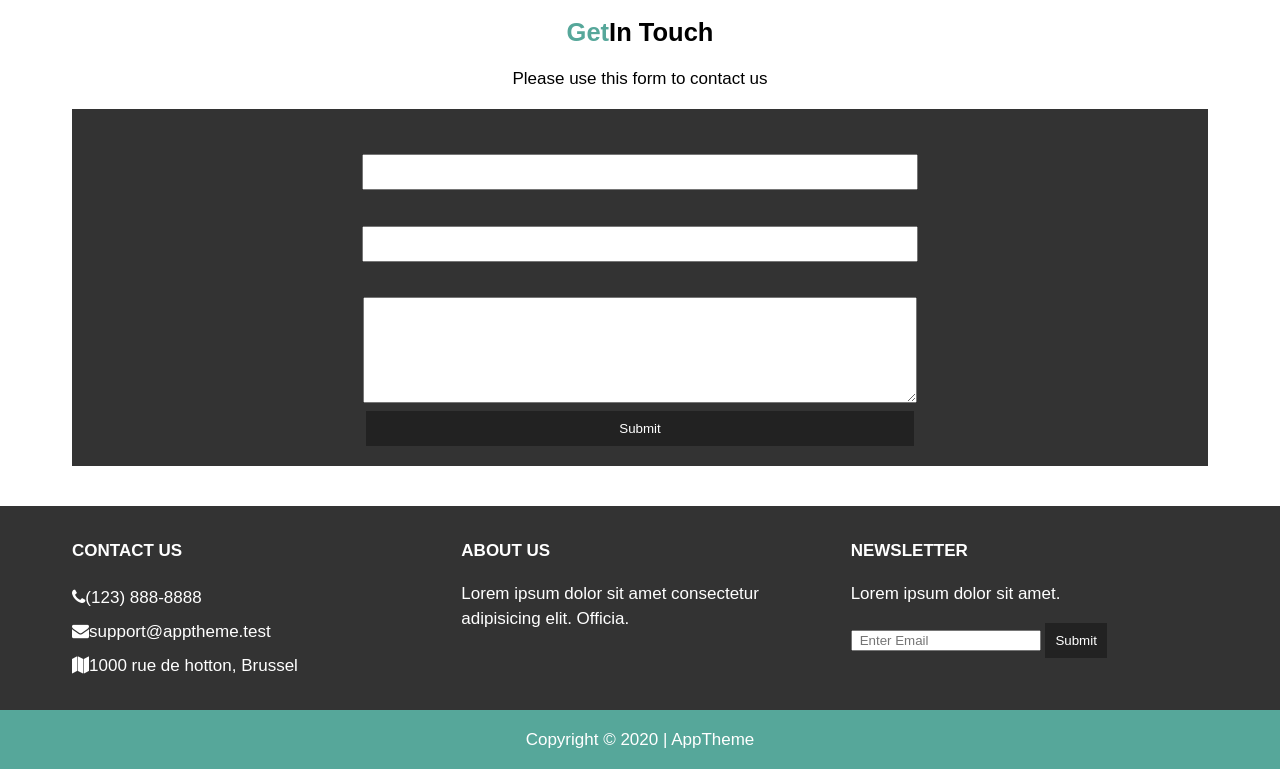
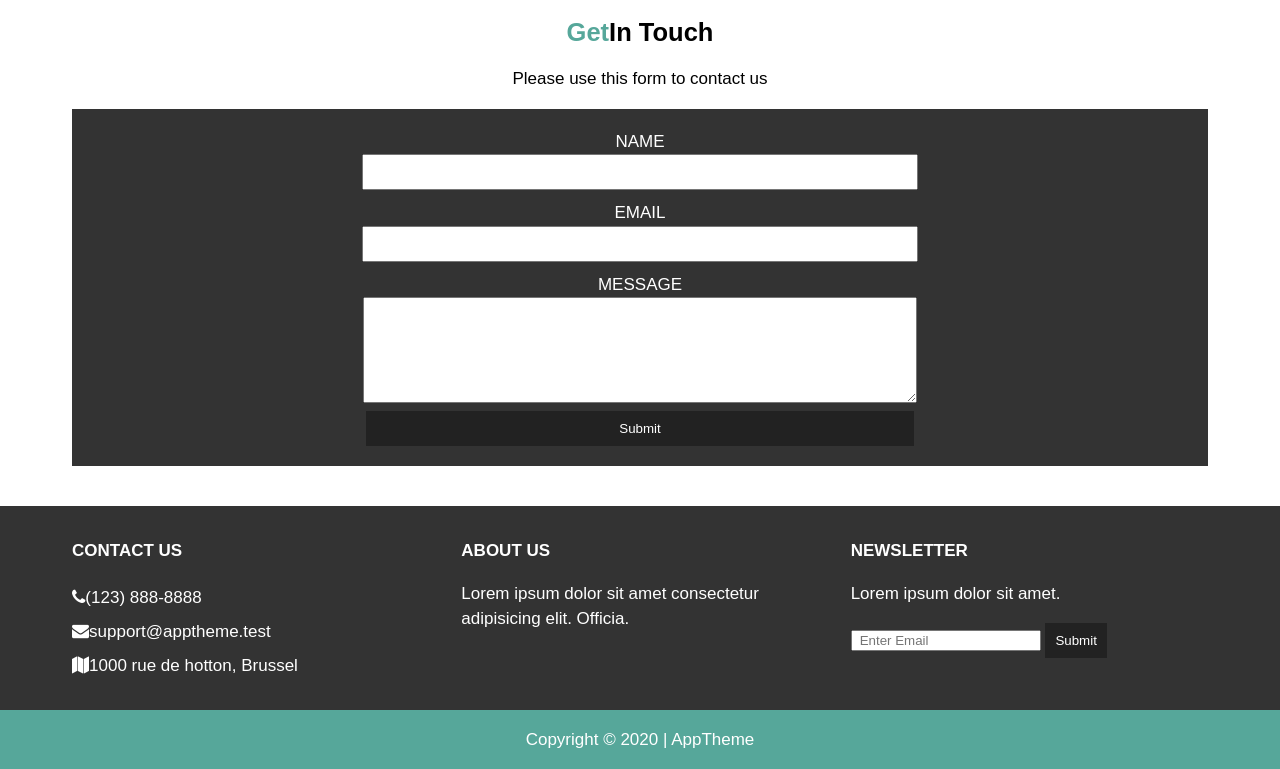
Before and after one commit to Eltayeb-Elgaali/app-theme, a plain HTML site: page contact.html in a window 1280 px wide. Shown: the part 167-936 px from the top of the page. Drawn offline with Linux system fonts and the light colour scheme.

Commit message:
update-contact-html

```diff
--- a/contact.html
+++ b/contact.html
@@ -52,17 +52,17 @@
                 <p>Please use this form to contact us</p>
                 <form>
                     <div>
-                        <label for="name"></label> <br>
+                        <label for="name">Name</label> <br>
                         <input type="text" name="name">
                     </div>
 
                     <div>
-                        <label for="email"></label> <br>
+                        <label for="email">Email</label> <br>
                         <input type="text" name="email">
                     </div>
 
                     <div>
-                        <label for="message"></label> <br>
+                        <label for="message">Message</label> <br>
                         <textarea name="message"></textarea>
                     </div>
                     <button type="submit" name="button">Submit</button>
```
